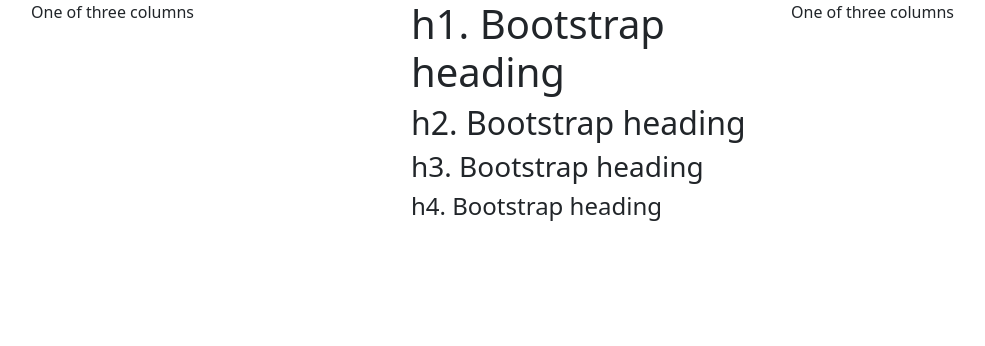
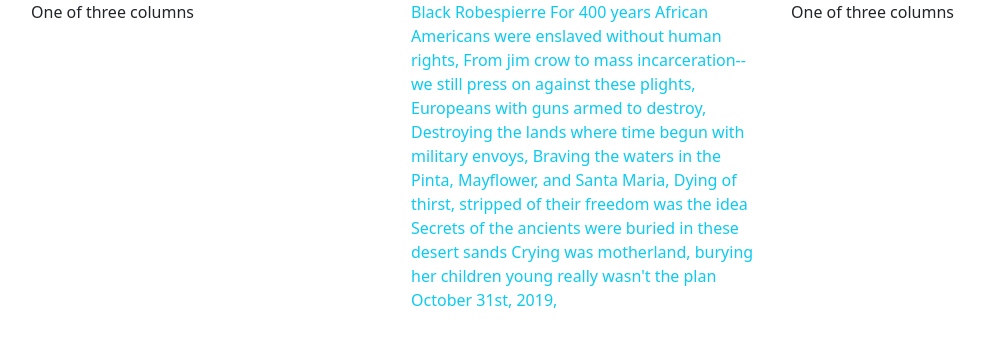
Before and after one commit to ktusznio/dino-showcase, a plain HTML site: page public/index.html in a window 1280 px wide. Shown: the whole page, without its empty margins (51-1036 px from the left). Drawn offline with nearby package versions, Linux system fonts and the light colour scheme.

Commit message:
added a poem snippet and color-

```diff
--- a/public/index.html
+++ b/public/index.html
@@ -10,10 +10,23 @@
             One of three columns
           </div>
           <div class="col-sm">
-            <h1>h1. Bootstrap heading</h1>
-            <h2>h2. Bootstrap heading</h2>
-            <h3>h3. Bootstrap heading</h3>
-            <h4>h4. Bootstrap heading</h4>
+            <p class="text-info"> Black Robespierre
+
+
+For 400 years African Americans were enslaved without human rights,
+From jim crow to mass incarceration--we still press on against these plights,
+  Europeans with guns armed to destroy,
+Destroying the lands where time begun with military envoys,
+Braving the waters in the Pinta, Mayflower, and Santa Maria,
+Dying of thirst, stripped of their freedom was the idea
+Secrets of the ancients were buried in these desert sands
+Crying was motherland, burying her children young  really wasn't the plan
+
+
+
+October 31st, 2019,
+</p>
+
           </div>
           <div class="col-sm">
             One of three columns
```
